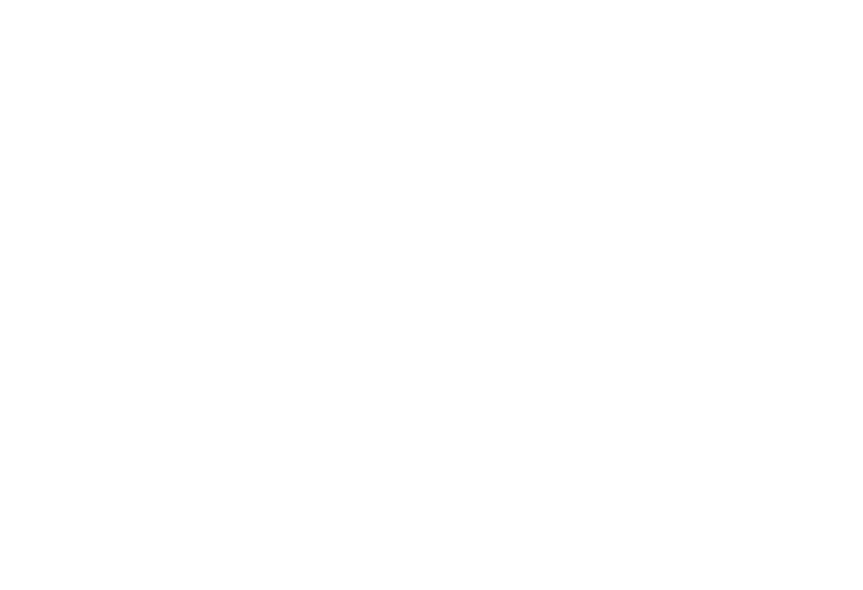
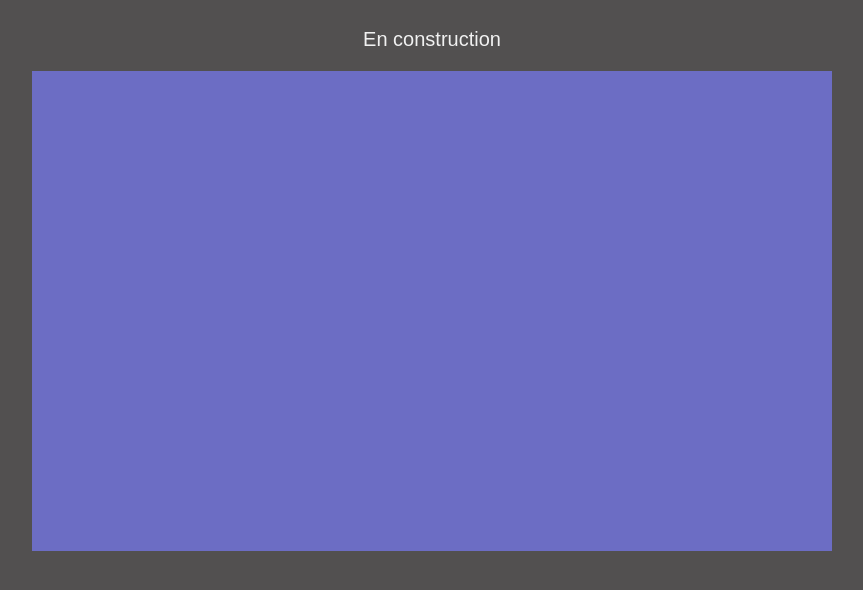
Before and after one commit to sundrie/Fire_Emblem_Javascript_Edition, a plain HTML site: page index.html in a window 1280 px wide. Shown: the whole page, without its empty margins (208-1071 px from the left). Drawn offline with nearby package versions, Linux system fonts and the light colour scheme.

Commit message:
Ajout d'un canvas et un peu de css

```diff
--- a/index.html
+++ b/index.html
@@ -6,13 +6,17 @@
     <title>Fire Emblem Javascript Edition - Accueil</title>
     <meta name="viewport" content="width=device-width, initial-scale=1">
     <link rel="stylesheet" type="text/css" media="screen" href="http://localhost/Fire_Emblem_Javascript_Edition/static/css/master.css" />
-    <script src="http://localhost/Fire_Emblem_Javascript_Edition/static/js/master.js"></script>
 </head>
 <body>
+    <div class="wrapper">
+        <p>En construction</p>
+        <canvas id="canvas" class="canvas"></canvas>
+    </div>
     <!-- Chargement de la librairie jQuery -->
     <script type='text/javascript' src='http://localhost/Fire_Emblem_Javascript_Edition/libs/jquery-3.3.1.min.js'></script>
     <!-- Chargement de la librairie jQuery UI -->
     <link rel="stylesheet" href="http://localhost/Fire_Emblem_Javascript_Edition/libs/jquery-ui.min.css">
     <script src="http://localhost/Fire_Emblem_Javascript_Edition/libs/jquery-ui.min.js"></script>
+    <script src="http://localhost/Fire_Emblem_Javascript_Edition/static/js/master.js"></script>
 </body>
 </html>
--- a/static/css/master.css
+++ b/static/css/master.css
@@ -0,0 +1,18 @@
+html{
+    background-color: #525050;
+    color: #f1f1f1;
+    font-size: 20px;
+    font-family: Arial, Helvetica, sans-serif;
+}
+
+.wrapper{
+    display: flex;
+    flex-direction: column;
+    align-items: center;
+}
+
+.canvas {
+    background-color: #6c6dc4;
+    width: 800px;
+    height: 480px;
+}
--- a/static/js/master.js
+++ b/static/js/master.js
@@ -0,0 +1,3 @@
+$(function(){
+
+});
```
